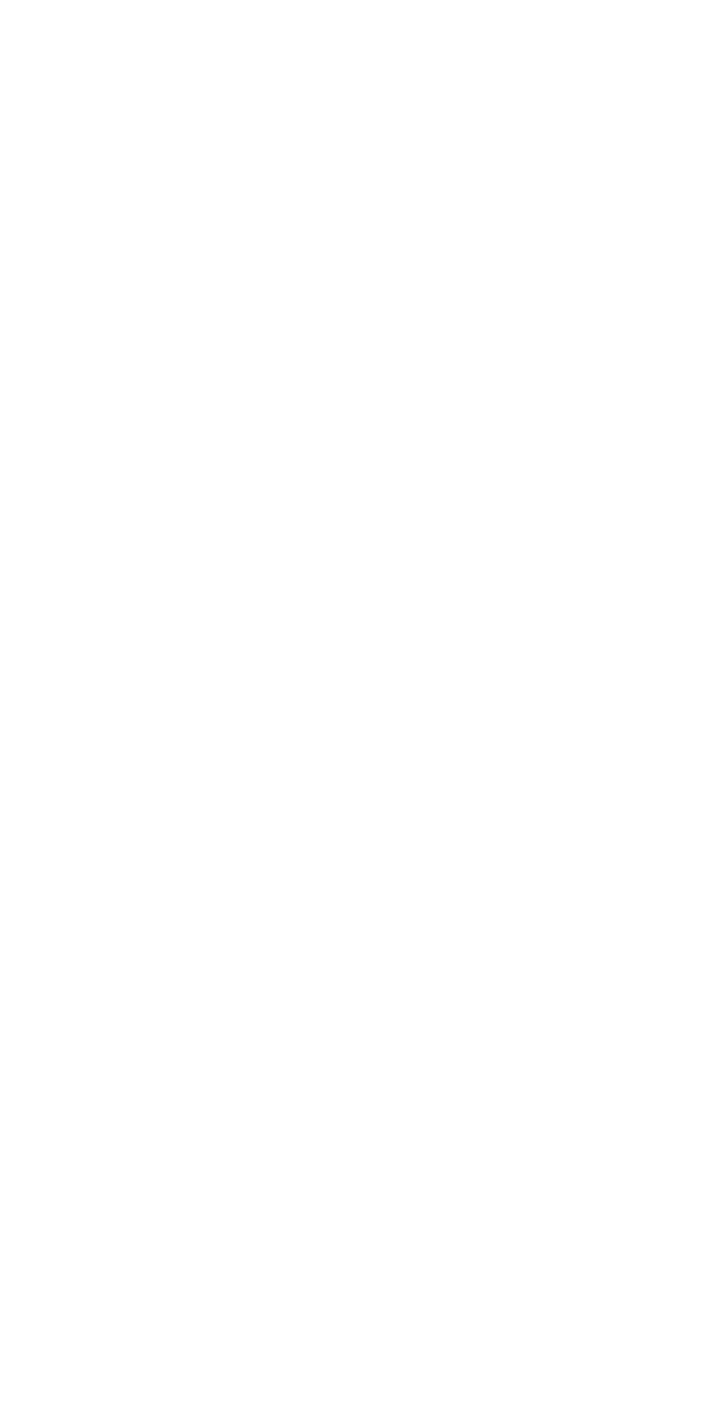
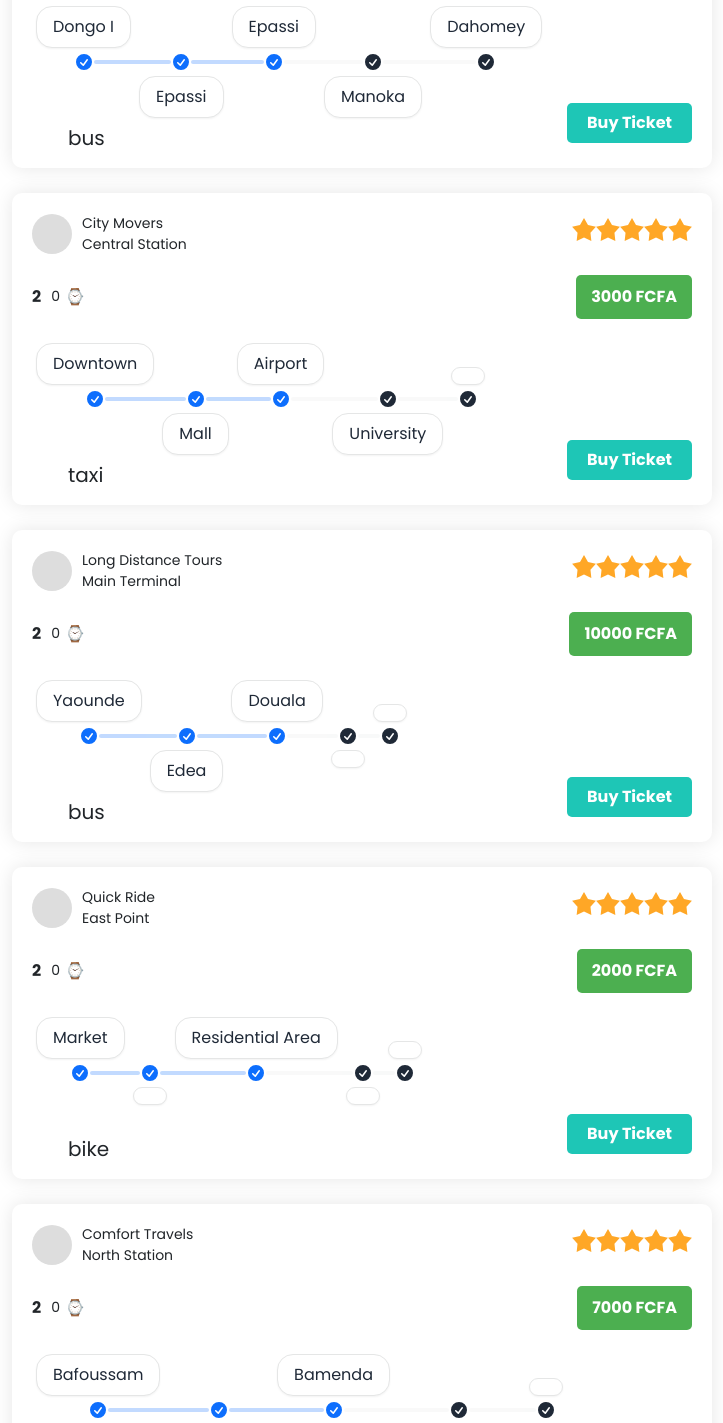
Before and after one commit to moovingtripsearch/tripsearcher, a Next.js app in the folder frontend/: page /main in a window 1280 px wide. Shown: the part 1200-2623 px from the top of the page, without its empty margins (408-1131 px from the left). Before the commit the page ends 1031 px from the top, so only its background shows below. Built offline with nearby package versions, Linux system fonts and the light colour scheme.

Commit message:
UI design

```diff
--- a/frontend/src/components/MainMenu/MainMenu.jsx
+++ b/frontend/src/components/MainMenu/MainMenu.jsx
@@ -7,6 +7,146 @@ import TicketCard from './TicketCard';
 import RightBody from './RightBody';
 
 const MainMenu = () => {
+
+  const dummyTrips = [
+    {
+      "_id": "1",
+      "_source": {
+        "trip_id": 1,
+        "departure_time": "2024-05-03T12:49:00Z",
+        "price": 5000,
+        "trip_type": "inter",
+        "agency": {
+          "agency_name": "General Express Voyages",
+        },
+        "vehicle": {
+          "vehicle_type": "bus",
+        },
+        "station": {
+          "station_name": "General Youpwe",
+        },
+        "origin": {
+          "name": "Dongo I"
+        },
+        "destination": {
+          "name": "Epassi"
+        },
+        "stop_points": [
+          { "point": { "name": "Epassi" } },
+          { "point": { "name": "Manoka" } },
+          { "point": { "name": "Dahomey" } },
+        ]
+      }
+    },
+    {
+      "_id": "2",
+      "_source": {
+        "trip_id": 2,
+        "departure_time": "2024-05-04T10:30:00Z",
+        "price": 3000,
+        "trip_type": "urban",
+        "agency": {
+          "agency_name": "City Movers",
+        },
+        "vehicle": {
+          "vehicle_type": "taxi",
+        },
+        "station": {
+          "station_name": "Central Station",
+        },
+        "origin": {
+          "name": "Downtown"
+        },
+        "destination": {
+          "name": "Airport"
+        },
+        "stop_points": [
+          { "point": { "name": "Mall" } },
+          { "point": { "name": "University" } },
+        ]
+      }
+    },
+    {
+      "_id": "3",
+      "_source": {
+        "trip_id": 3,
+        "departure_time": "2024-05-05T08:00:00Z",
+        "price": 10000,
+        "trip_type": "inter",
+        "agency": {
+          "agency_name": "Long Distance Tours",
+        },
+        "vehicle": {
+          "vehicle_type": "bus",
+        },
+        "station": {
+          "station_name": "Main Terminal",
+        },
+        "origin": {
+          "name": "Yaounde"
+        },
+        "destination": {
+          "name": "Douala"
+        },
+        "stop_points": [
+          { "point": { "name": "Edea" } },
+        ]
+      }
+    },
+    {
+      "_id": "4",
+      "_source": {
+        "trip_id": 4,
+        "departure_time": "2024-05-06T15:45:00Z",
+        "price": 2000,
+        "trip_type": "urban",
+        "agency": {
+          "agency_name": "Quick Ride",
+        },
+        "vehicle": {
+          "vehicle_type": "bike",
+        },
+        "station": {
+          "station_name": "East Point",
+        },
+        "origin": {
+          "name": "Market"
+        },
+        "destination": {
+          "name": "Residential Area"
+        },
+        "stop_points": []
+      }
+    },
+    {
+      "_id": "5",
+      "_source": {
+        "trip_id": 5,
+        "departure_time": "2024-05-07T07:30:00Z",
+        "price": 7000,
+        "trip_type": "inter",
+        "agency": {
+          "agency_name": "Comfort Travels",
+        },
+        "vehicle": {
+          "vehicle_type": "car",
+        },
+        "station": {
+          "station_name": "North Station",
+        },
+        "origin": {
+          "name": "Bafoussam"
+        },
+        "destination": {
+          "name": "Bamenda"
+        },
+        "stop_points": [
+          { "point": { "name": "Mbouda" } },
+          { "point": { "name": "Bamessing" } },
+        ]
+      }
+    }
+  ];
 
   const [isOpen, setIsOpen] = useState(false);
 
@@ -249,6 +389,28 @@ const MainMenu = () => {
           fare="500 FCFA"
           transportType="Car"
         />
+
+        {dummyTrips.map((trip) => (
+          <TicketCard
+            key={trip._id}
+            agency={trip._source.agency.agency_name}
+            station={trip._source.station.station_name}
+            rating={3} // As rating is not provided in the data, we're using a default value
+            //day={formatDateTime(trip._source.departure_time).split(' ')[0]}
+            day={trip._source.departure_time[0]}
+            //time={formatDateTime(trip._source.departure_time).split(' ')[1]}
+            time={trip._source.departure_time[1]}
+            origin={trip._source.origin.name}
+            destination={trip._source.destination.name}
+            StoppingP1={trip._source.stop_points[0]?.point.name || ''}
+            StoppingP2={trip._source.stop_points[1]?.point.name || ''}
+            StoppingP3={trip._source.stop_points[2]?.point.name || ''}
+            StoppingP4={trip._source.stop_points[3]?.point.name || ''}
+            fare={`${trip._source.price} FCFA`}
+            transportType={trip._source.vehicle.vehicle_type}
+          />
+        ))}
+
       </section>
     </div>
   );
--- a/frontend/src/components/Welcomepage/TopButton.js
+++ b/frontend/src/components/Welcomepage/TopButton.js
@@ -39,7 +39,7 @@ export default function ButtonVariants({ onTripTypeChange }) {
           </div>
         </dialog>
       )}
-
+{/*
       <div role="alert" className="alert alert-info position-absolute bottom-0 end-10 max-w-2xl">
         <svg xmlns="http://www.w3.org/2000/svg" fill="none" viewBox="0 0 24 24"
           className="stroke-current shrink-0 w-6 h-6">
@@ -50,6 +50,7 @@ export default function ButtonVariants({ onTripTypeChange }) {
         </svg>
         <span>Search for an {selectedType}</span>
       </div>
+*/}
     </>
   );
 }
```
